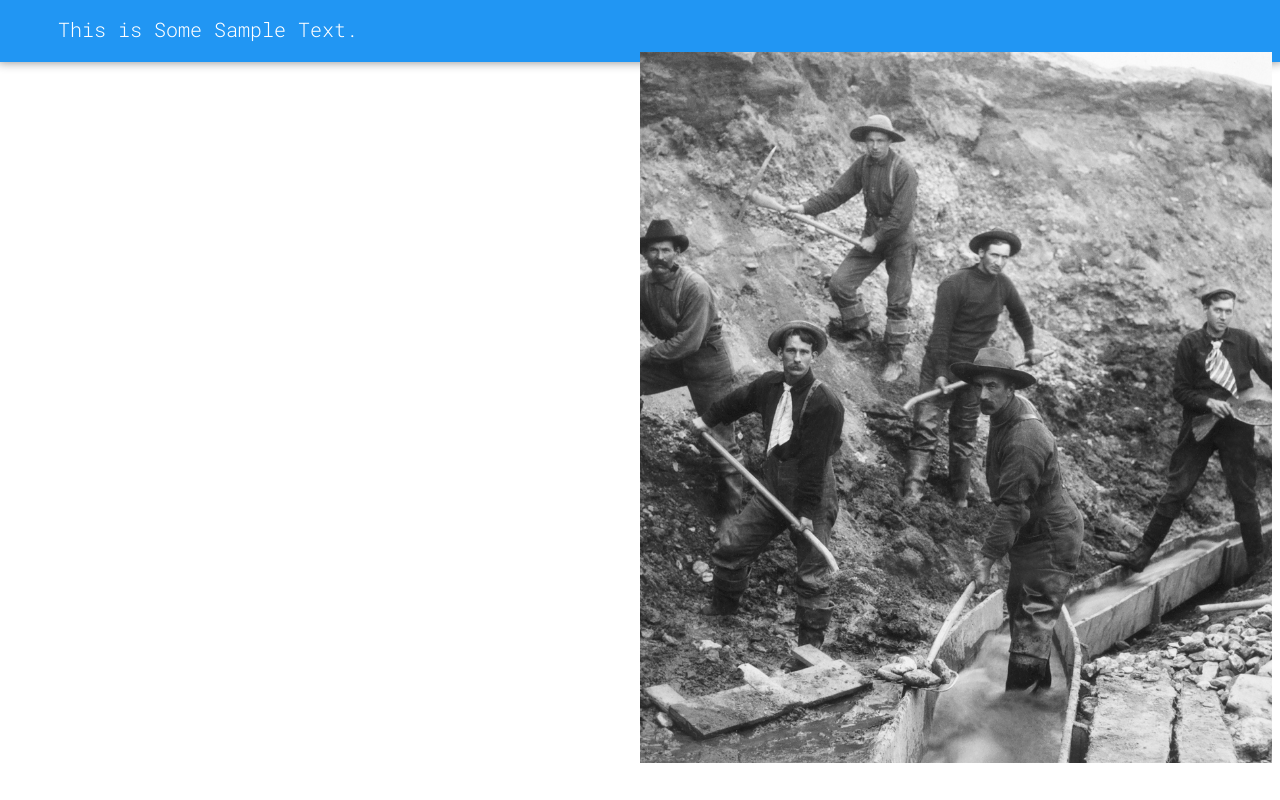
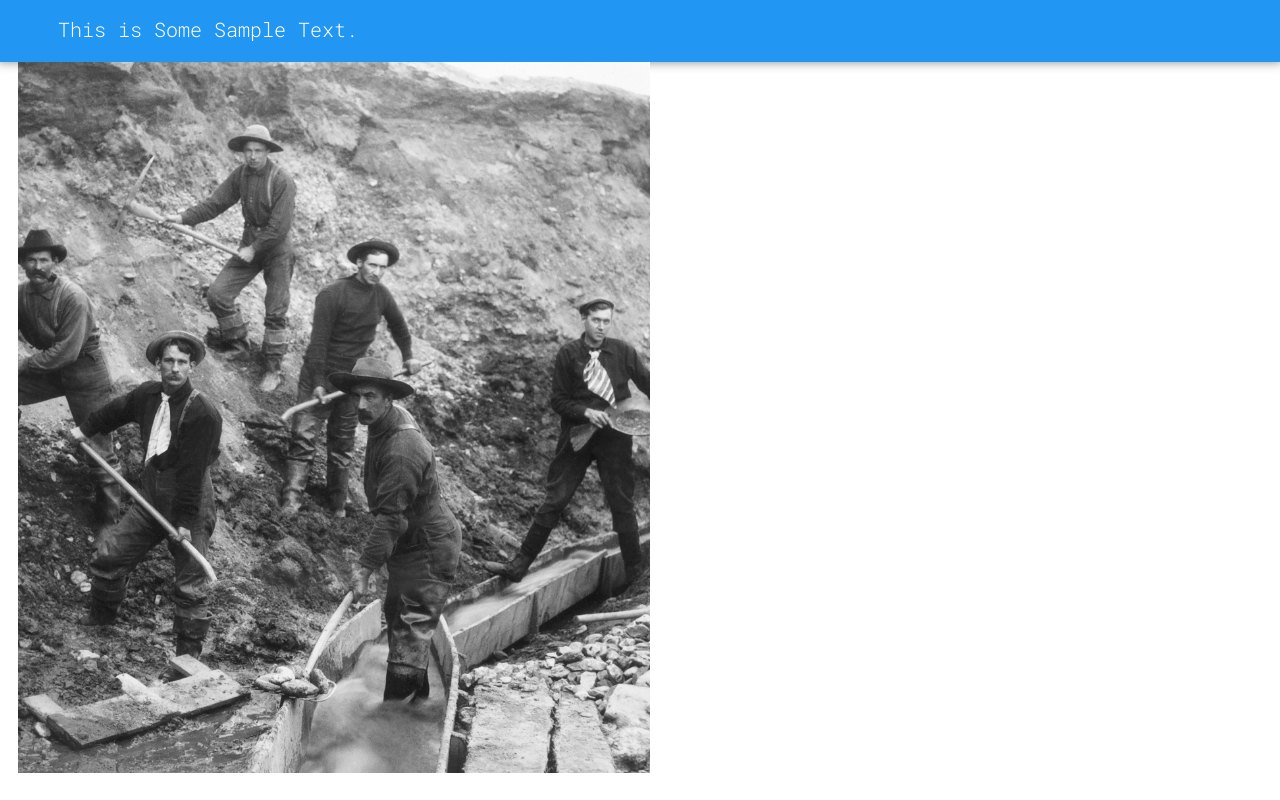
Before and after one commit to Tloru/Tloru.github.io, a plain HTML site: page index.html in a window 1280 px wide. Drawn offline with Linux system fonts and the light colour scheme.

Commit message:
Update stylesheet.css

```diff
--- a/stylesheet.css
+++ b/stylesheet.css
@@ -20,7 +20,7 @@ div.navbar {
 }
 
 img.miners {
-    margin:-20px;
+    margin:-10px;
     padding: 20px;
-    float: right;
+    float: left;
 }
```
